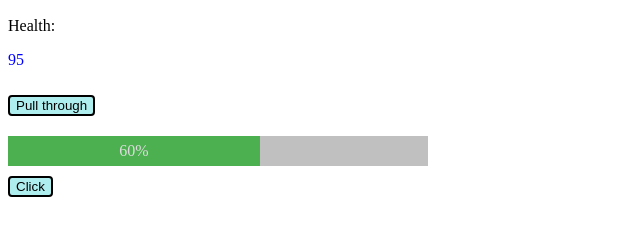
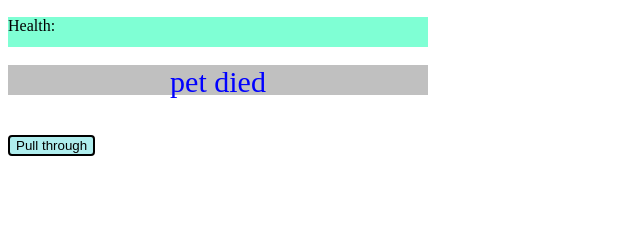
Before and after one commit to Oleksa-FrontEnd/TitaniumLabs-HomeWork-, a plain HTML site: page HW3 (Tamagotchi)/version 2/index_V2.html in a window 1280 px wide. Shown: the part 311-546 px from the top of the page, without its empty margins (0-640 px from the left). Drawn offline with Linux system fonts and the light colour scheme.

Commit message:
if health < 0 - pet died

```diff
--- a/HW3 (Tamagotchi)/version 2/index_V2.html
+++ b/HW3 (Tamagotchi)/version 2/index_V2.html
@@ -8,17 +8,18 @@
 <body>
 <img src="images/animal.gif">
 <div class="menu">
-    <p class="ing">Health:</p>
-    <p id="health" class="volume">100</p>
+    <p class="name">Health:</p>
+    <p id="health" class="volume">42</p>
     <button onclick="cure()" class="button">Pull through</button>
 </div>
-
+<!--
 <div id="myProgress">
     <div id="myBar">
         <div id="label">60%</div>
     </div>
 </div>
 <button onclick="move()" class="button">Click</button>
+-->
 
 <script src="script_V2.js"></script>
 </body>
--- a/HW3 (Tamagotchi)/version 2/script_V2.js
+++ b/HW3 (Tamagotchi)/version 2/script_V2.js
@@ -1,19 +1,28 @@
-let health = 100;
+let health = 42;
 let satiety = 100;
 let joy = 100;  //радость
 let purity = 100; //чистота
 
 function cure() {
-    health = health + 5;
-    document.getElementById("health").innerHTML = health;
+    if (health < 100){
+        health = health + 5;
+    } else if(health >= 100){
+        health = 100;
+        document.getElementById("health").innerHTML = health;
+    }
 }
-setInterval(function life (){
-    --health;
-    document.getElementById("health").innerHTML = health;
+let time = setInterval(function life (){
+        if (health <= 0){
+            health = 'pet died';
+            clearInterval(time)
+            document.getElementById("health").innerHTML = health;
+        } else{
+            --health;
+            document.getElementById("health").innerHTML = health;
+        }
+    }, 50)
 
-    }, 1000)
-
-//progressBar
+/*progressBar
 function move(){
     var elem = document.getElementById('myBar');
     var width = 60;
@@ -32,3 +41,4 @@ setInterval(function life (){
     --width;
     document.getElementById("width").innerHTML = width;
 }, 1000)
+*/
--- a/HW3 (Tamagotchi)/version 2/style_V2.css
+++ b/HW3 (Tamagotchi)/version 2/style_V2.css
@@ -1,14 +1,24 @@
+.menu{
+    position: relative;
+    width: 420px;
+    height: 30px;
+    background-color: aquamarine;
+}
 .button{
     border-radius: 4px;
     background-color: paleturquoise;
     border: 2px solid #000000;
+    margin-top: 10px;
 }
 .volume{
     color: blue;
+    width: 100%;
+    height: 100%;
+    background-color: silver;
+    text-align: center;
+    font-size: 30px;
 }
-.button{
-    margin-top: 10px;
-}
+/*
 #myProgress{
     position: relative;
     width: 420px;
@@ -27,3 +37,4 @@
     line-height: 30px;
     color: #ddd;
 }
+*/
```
